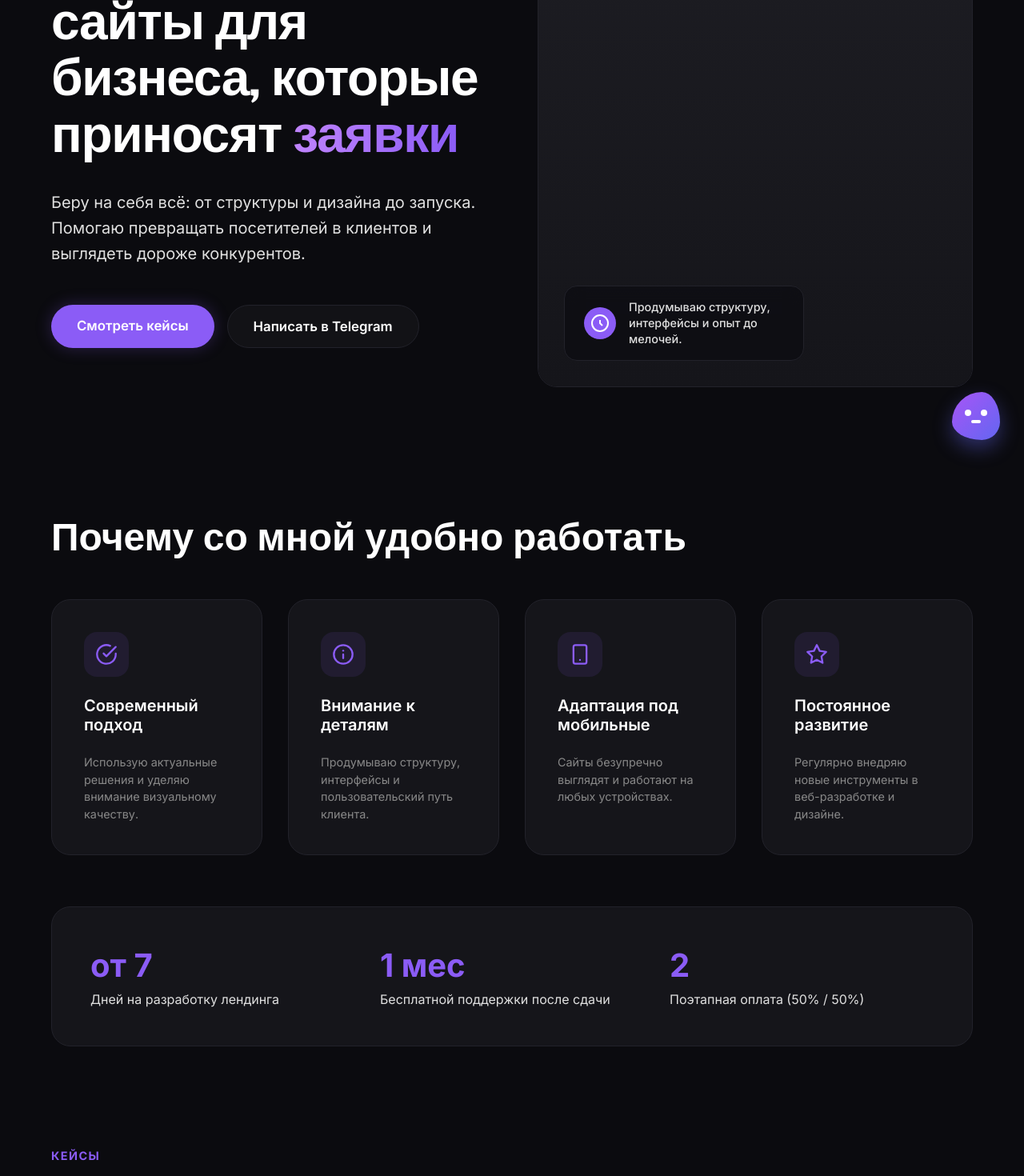
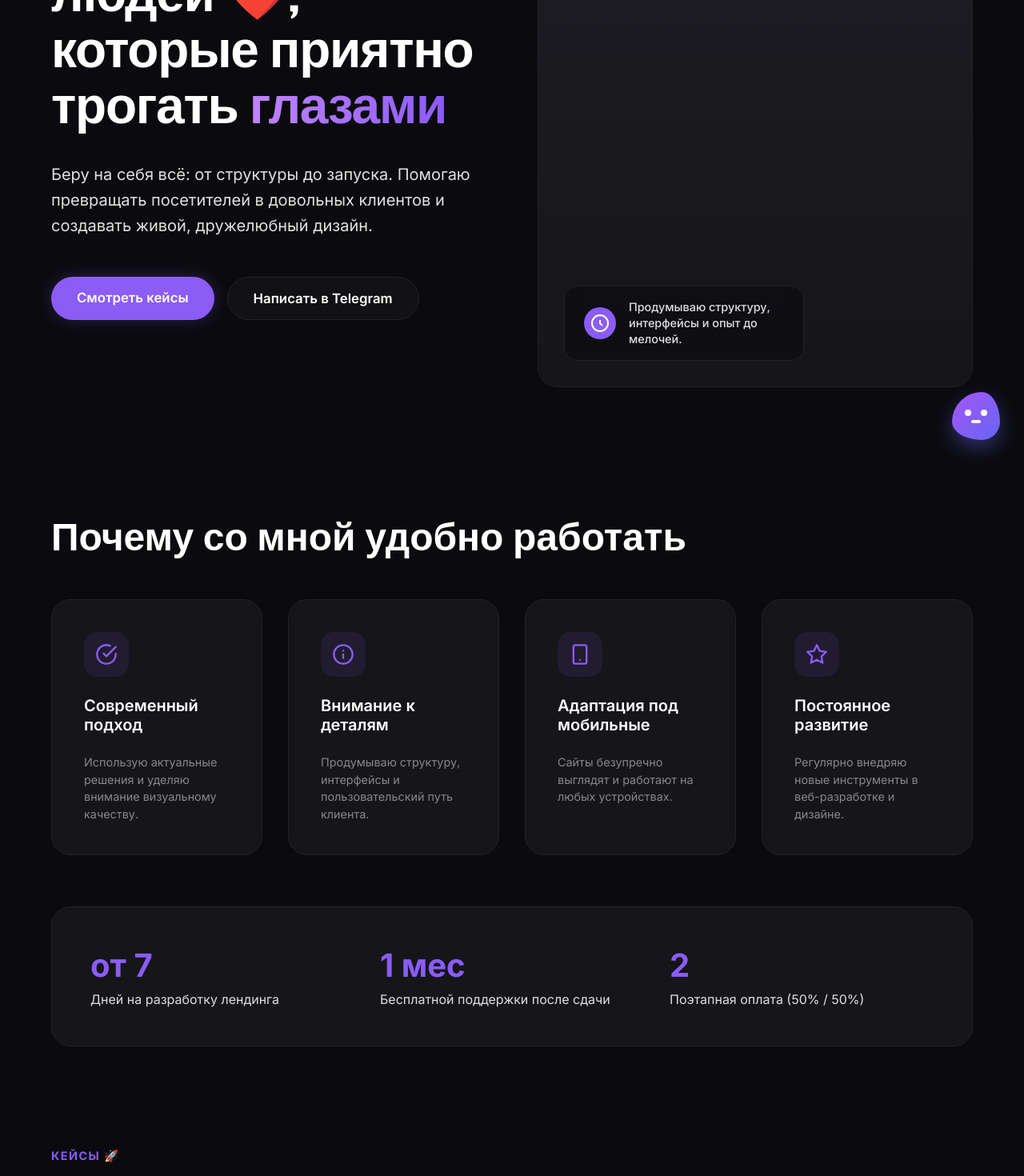
Before and after one commit to Exclusiveogurchik/myportfolio, a Next.js app: page / in a window 1280 px wide. Shown: the part 220-1690 px from the top of the page at 80% size. Built offline with nearby package versions, Linux system fonts and the light colour scheme.

Commit message:
Update texts to add emojis, warmer tone, and friendly UX copy

```diff
--- a/src/app/page.tsx
+++ b/src/app/page.tsx
@@ -111,10 +111,10 @@ export default function Home() {
           className={styles.heroLeft}
         >
           <motion.h1 variants={fadeInUp} className={`${styles.heroTitle} display-font`}>
-            Делаю продающие сайты для бизнеса, которые приносят <span className={styles.accentText}>заявки</span>
+            Делаю сайты для людей ❤️, которые приятно трогать <span className={styles.accentText}>глазами</span>
           </motion.h1>
           <motion.p variants={fadeInUp} className={styles.heroSubtitle}>
-            Беру на себя всё: от структуры и дизайна до запуска. Помогаю превращать посетителей в клиентов и выглядеть дороже конкурентов.
+            Беру на себя всё: от структуры до запуска. Помогаю превращать посетителей в довольных клиентов и создавать живой, дружелюбный дизайн.
           </motion.p>
           <motion.div variants={fadeInUp} className={styles.heroActions}>
             <a href="#projects" className={`${styles.btnPrimary} hover-link`}>Смотреть кейсы</a>
@@ -195,7 +195,7 @@ export default function Home() {
           variants={staggerContainer}
         >
           <motion.div variants={fadeInUp}>
-            <div className={styles.eyebrow}>Кейсы</div>
+            <div className={styles.eyebrow}>Кейсы 🚀</div>
             <h2 className={`display-font ${styles.sectionTitle}`}>Проекты в фокусе</h2>
           </motion.div>
 
@@ -281,10 +281,10 @@ export default function Home() {
           viewport={{ once: true, margin: "-100px" }}
           variants={staggerContainer}
         >
-          <motion.div variants={fadeInUp} className={styles.eyebrow}>Обо мне</motion.div>
+          <motion.div variants={fadeInUp} className={styles.eyebrow}>Обо мне 🙂</motion.div>
           <motion.div variants={fadeInUp} style={{ maxWidth: "800px", color: "var(--light-gray)", fontSize: "1.1rem", lineHeight: "1.7", marginBottom: "3rem" }}>
-            <p style={{ marginBottom: "1.5rem" }}>Меня зовут Mark. Я занимаюсь созданием современных сайтов и интерфейсов, уделяя особое внимание визуалу, удобству и деталям.</p>
-            <p>Для меня важны аккуратность, ответственность и стремление делать работу качественно независимо от масштаба проекта. Мне нравится превращать сложные идеи бизнеса в понятные цифровые продукты.</p>
+            <p style={{ marginBottom: "1.5rem" }}>Привет! Меня зовут Mark. Я full-stack разработчик, и я реально кайфую от сборки интерфейсов, которые «приятно трогать глазами».</p>
+            <p>Для меня код — это не просто строчки на экране, а способ решать проблемы людей. Люблю, когда анимации плавные, цвета мягкие, а структура проекта понятна даже через полгода. Работаю в спокойном ритме, без хаоса, и всегда на связи.</p>
           </motion.div>
 
           <motion.div variants={fadeInUp} style={{ display: "flex", flexWrap: "wrap", gap: "0.75rem" }}>
```
